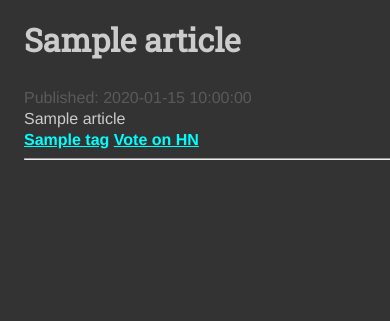
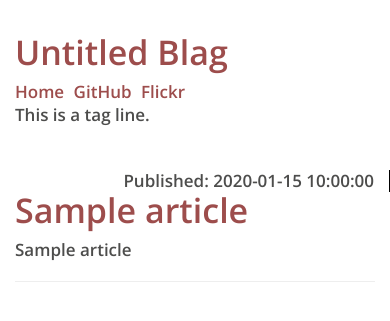
Before and after one commit to insom/blag, a Flask app: template blag/templates/post.html in a window 390 px wide; the page is wider, and only the part inside the window is pictured. Shown: the top 321 px of that part. Run offline with Flask 2, Linux system fonts and the light colour scheme; the template is opened without the code that fills it: most values are stand-ins (such as "Sample title", 1, 10 or a date in 2020); some libraries are stand-ins or nearby versions.

Commit message:
Update Blag with private version changes

```diff
--- a/blag/app.py
+++ b/blag/app.py
@@ -21,17 +21,9 @@ def create_app(conf_obj=Settings, conf_file='/etc/blag.cfg'):
 
     @app.route('/.htaccess')
     def htaccess_one():
-        return '''<Files rss>
+        return '''<Files rss.xml>
 <IfModule mod_headers.c>
 Header set Content-Type application/rss+xml
-</IfModule>
-</Files>''', 200, {'Content-Type': 'application/octet-stream'}
-
-    @app.route('/post/.htaccess')
-    def htaccess_one():
-        return '''<Files *>
-<IfModule mod_headers.c>
-Header set Content-Type text/html
 </IfModule>
 </Files>''', 200, {'Content-Type': 'application/octet-stream'}
 
@@ -39,8 +31,7 @@ Header set Content-Type text/html
     def pygments_css():
         return pygments_style_defs('monokai'), 200, {'Content-Type': 'text/css'}
 
-    @app.route('/z/atom.xml')
-    @app.route('/rss')
+    @app.route('/rss.xml')
     def rss():
         c = current_app.config
         f = DefaultFeed(title=c['BLAG_TITLE'], link=url_for('index', _external=True),
@@ -49,8 +40,9 @@ Header set Content-Type text/html
         latest = sorted(articles, reverse=True,
                         key=lambda p: p.meta['published'])
         for late in latest[:3]:
-            f.add_item(late.meta['title'], url_for('page', path=late.path, slug=late.meta.get('slug', ''), _external=True), late.html)
-        return f.writeString('u8'), 200, {'Content-Type': 'application/rss+xml'}
+            d = datetime.strptime(late.meta['published'], '%Y-%m-%d %H:%M:%S %Z')
+            f.add_item(late.meta['title'], url_for('page', path=late.path, _external=True), late.html, unique_id=url_for('page', path=late.path, _external=True), pubdate=d)
+        return f.writeString('UTF-8'), 200, {'Content-Type': 'application/rss+xml'}
 
     @app.route('/favicon.ico')
     def favicon():
@@ -62,25 +54,17 @@ Header set Content-Type text/html
                         key=lambda p: p.meta['published'])
         for article in latest:
             article.year = article.meta['published'].split('-')[0]
+            d = datetime.strptime(article.meta['published'], '%Y-%m-%d %H:%M:%S %Z')
+            nice_date = d.strftime('%A, %d %B %Y')
+            article.nice_date = nice_date
         return render_template('posts.html', articles=latest[:3], other_articles=latest[3:])
 
-    @app.route('/tag/<tag>/')
-    def tag_(tag):
-        articles_t = (p for p in pages if 'published' in p.meta and tag in p.meta['tags'])
-        latest = sorted(articles_t, reverse=True,
-                        key=lambda p: p.meta['published'])
-        for article in latest:
-            article.year = article.meta['published'].split('-')[0]
-        return render_template('posts.html', articles=latest)
-
-    @app.route('/post/<path:path>/')
-    @app.route('/post/<path:path>/<slug>')
-    def page(path, slug=''):
+    @app.route('/post/<path:path>.html')
+    def page(path):
         page = pages.get(path)
-        if not slug and page.meta.get('slug'):
-            return redirect(url_for('page', path=path, slug=page.meta.get('slug')))
         d = datetime.strptime(page.meta['published'], '%Y-%m-%d %H:%M:%S %Z')
         nice_date = d.strftime('%A, %d %B %Y')
+        page.nice_date = nice_date
         nr = prev = next_ = None
         try:
             nr = articles.index(page)
@@ -89,6 +73,6 @@ Header set Content-Type text/html
         except:
             pass
         template = page.meta.get('template', 'post.html')
-        return render_template(template, article=page, nr=nr, next_=next_, prev=prev, nice_date=nice_date)
+        return render_template(template, article=page, nr=nr, next_=next_, prev=prev)
 
     return app
--- a/blag/templates/layout.html
+++ b/blag/templates/layout.html
@@ -1,15 +1,87 @@
 <html>
  <head>
-  <title>{% block title %}{% endblock %} - Untitled Blog</title>
-  <!-- <meta name="viewport" content="width=device-width, initial-scale=1"> -->
+  <title>{% block title %}{% endblock %} - Untitled Blag</title>
+  <meta name="viewport" content="width=device-width, initial-scale=1.0">
   <link rel="icon" href="/static/favicon.ico" type="image/x-icon">
+  <link href='http://fonts.googleapis.com/css?family=Open+Sans:1000,600,600italic' rel='stylesheet' type='text/css'>
+  <link rel="stylesheet" href="//netdna.bootstrapcdn.com/bootstrap/3.0.0/css/bootstrap.min.css">
+  {# <link rel="stylesheet" href="//netdna.bootstrapcdn.com/bootstrap/3.0.0/css/bootstrap-theme.min.css"> #}
+  <script src="//netdna.bootstrapcdn.com/bootstrap/3.0.0/js/bootstrap.min.js"></script>
   <link rel="stylesheet" href="{{ url_for('pygments_css') }}" rel="stylesheet" type="text/css">
-  <link rel="stylesheet" href="{{ url_for('static', filename="style.css") }}" rel="stylesheet" type="text/css">
-  <link href="http://fonts.googleapis.com/css?family=Roboto Slab" rel="stylesheet" type="text/css">
   <link rel="alternate" type="application/rss+xml" title="RSS" href="/rss">
+  <!--[if lt IE 9]>
+  <script src="../../assets/js/html5shiv.js"></script>
+  <script src="../../assets/js/respond.min.js"></script>
+  <![endif]-->
+  <style>
+   p, h1, h2, h3, h4, h5, h6, li, body {
+    font-family: 'Open Sans', Georgia;
+    color: #4d4d4c
+   }
+   body {
+    font-size: 1.7em;
+    font-weight: 600;
+    line-height: 1.3em;
+    text-align: justify;
+   }
+   h1 {
+    font-weight: 1000;
+    text-align: left;
+    font-size: 2em;
+    margin-top: 0px;
+   }
+   #header li {
+    display: inline;
+    padding-right: 5px;
+    padding-left: 0;
+   }
+   #header ul {
+    margin: 0;
+    padding: 0;
+   }
+   .body ul li {
+    padding-top: 0.5em;
+    padding-bottom: 0.5em;
+   }
+   p > img, p > a > img {
+    text-align: center;
+    max-width: 100%;
+    height: auto !important;
+    border: 1ex solid #222;
+   }
+   a {
+    /*background-color: #faf700;*/
+    color: #9d4d4c;
+    line-height: 1.1em;
+   }
+  .codehilite pre {
+   overflow: auto;
+   font-size: 0.8em;
+   font-family: Menlo, monospace;
+   font-weight: bold;
+   padding: 0.5em;
+   background-color: inherit;
+   color: inherit;
+  }
+  .codehilite {
+   border-radius: 1ex;
+   opacity: 0.8;
+  }
+  </style>
  </head>
  <body>
-  <div id="content">
+  <div class="container">
+  <div id="header" class="row" style="margin-top: 2em; margin-bottom: 2em">
+  <div class="col-md-offset-3 col-md-7">
+  <h1><a href="/">Untitled Blag</a></h1>
+  <ul>
+   <li><a href="/">Home</a>
+   <li><a href="https://github.com/you">GitHub</a>
+   <li><a href="http://flickr.com/photos/you">Flickr</a>
+  </ul>
+  <p>This is a tag line.</p>
+  </div>
+  </div>
 
 {% block content %}{% endblock %}
 
--- a/blag/templates/post.html
+++ b/blag/templates/post.html
@@ -1,30 +1,22 @@
 {% extends "layout.html" %}
 {% block title %}{{ article.title }}{% endblock %}
 {% block content %}
-   <h1>{{ article.title }}</h1>
-   <span class="dateline">Published: {{ nice_date }}</span>
-   <div class="body">
+  <div id="content" class="row">
+   <div class="col-md-3" style="border-right: 1px solid black; text-align: right">
+    <span class="dateline">Published: {{ article.nice_date }}</span>
+   </div>
+   <div class="col-md-7">
+    <h1><a href="{{ url_for('page', path=article.path) }}">{{ article.title }}</a></h1>
+    <div class="body">
 {{ article }}
-   </div>
-   <ul class="tags">
-{% for tag in article.tags %}
-    <li><a href="{{ url_for('tag_', tag=tag) }}">{{ tag }}</a></li>
-{% endfor %}
-   </ul>
-   <a href="http://news.ycombinator.com/submit" class="hn-share-button">Vote on HN</a>
-   <hr/>
+    </div>
+    <hr/>
 {% if next_ %}
-   <a style="float: right" href="{{ url_for('page', path=next_.path, slug='') }}">Older: {{ next_.title }}</a>
+   <a style="float: right" href="{{ url_for('page', path=next_.path) }}">Older: {{ next_.title }}</a>
 {% endif %}
 {% if prev %}
-   <a href="{{ url_for('page', path=prev.path, slug='') }}">Newer: {{ prev.title }}</a>
+   <a href="{{ url_for('page', path=prev.path) }}">Newer: {{ prev.title }}</a>
 {% endif %}
-<script>
-    (function(d, t) {
-        var g = d.createElement(t),
-            s = d.getElementsByTagName(t)[0];
-        g.src = '//hnbutton.appspot.com/static/hn.min.js';
-        s.parentNode.insertBefore(g, s);
-    }(document, 'script'));
-</script>
 {% endblock %}
+   </div>
+  </div>
```
Also changed, not shown: blag/templates/posts.html (+16 -10 lines).
